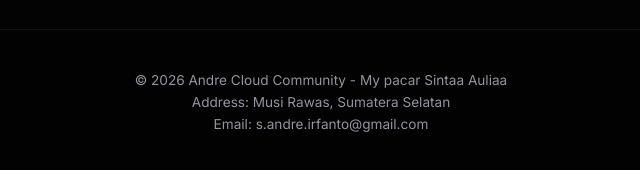
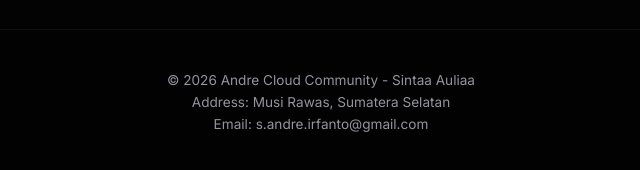
Before and after one commit to AndreIsKing09/Portofolio-Andre-Cloud-Community, a plain HTML site: page index.html in a window 1280 px wide. Shown: the part 2974-3144 px from the top of the page, 319-959 px from the left. Drawn offline with Linux system fonts and the light colour scheme.

Commit message:
Update footer text in index.html

```diff
--- a/index.html
+++ b/index.html
@@ -521,7 +521,7 @@
 
         <footer style="padding: 40px 0; border-top: 1px solid var(--border-light); text-align: center; color: var(--text-muted); font-size: 0.85rem; background: rgba(0,0,0,0.3);">
             <div class="container">
-                <p>&copy; 2026 Andre Cloud Community - My pacar Sintaa Auliaa</p>
+                <p>&copy; 2026 Andre Cloud Community - Sintaa Auliaa</p>
                 <p>Address: Musi Rawas, Sumatera Selatan</p>
                 <p>Email: s.andre.irfanto@gmail.com</p>
             </div>
```
